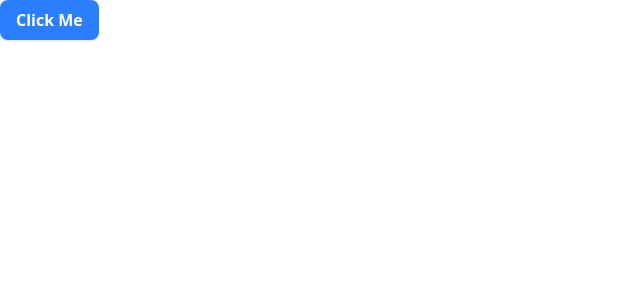
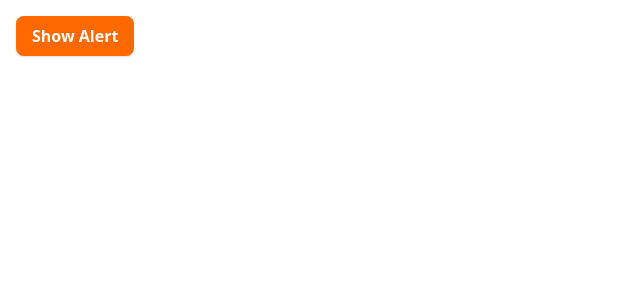
Before and after one commit to nazmulh24/React_Basic, a React (Vite) app: page / in a window 1280 px wide. Shown: the top 300 px of the page, without its empty margins (0-640 px from the left). Built offline with nearby package versions, Linux system fonts and the light colour scheme.

Commit message:
Also PlayWithButton code...

```diff
--- a/src/components/Alert.jsx
+++ b/src/components/Alert.jsx
@@ -1,6 +1,8 @@
-import React, { useState } from "react";
-
-const Alert = ({ message = "This is an alert message!", type = "info" }) => {
+const Alert = ({
+  message = "This is an alert message!",
+  type = "info",
+  onClose,
+}) => {
   const alertTypes = {
     info: "bg-blue-200 text-blue-500 border-blue-500",
     success: "bg-green-200 text-green-500 border-green-500",
@@ -8,16 +10,15 @@ const Alert = ({ message = "This is an alert message!", type = "info" }) => {
     danger: "bg-red-200 text-red-500 border-red-500",
   };
 
-  const [visible, setVisible] = useState(true);
-
-  if (!visible) return null;
-
   return (
     <div
       className={`flex justify-between items-center gap-10 px-4 py-2 w-fit rounded-lg ${alertTypes[type]} `}
     >
       <span>{message}</span>
-      <button className="font-bold" onClick={() => setVisible(false)}>
+      <button
+        onClick={onClose}
+        className="text-lg transition-all duration-300 transform hover:scale-125"
+      >
         ✘
       </button>
     </div>
--- a/src/components/Button.jsx
+++ b/src/components/Button.jsx
@@ -10,11 +10,10 @@ const Button = ({ handleClick, children, color = "primary" }) => {
     alert: "bg-yellow-500 hover:bg-yellow-600",
   };
 
+  const classes = `${buttonColors[color]} text-white font-bold py-2 px-4 rounded-lg shadow`;
+
   return (
-    <button
-      onClick={handleClick}
-      className={`${buttonColors[color]} text-white font-bold py-2 px-4 rounded-lg shadow`}
-    >
+    <button type="button" onClick={handleClick} className={classes}>
       {children || "Click Me"}
     </button>
   );
--- a/src/components/PlayWithButton.jsx
+++ b/src/components/PlayWithButton.jsx
@@ -3,18 +3,28 @@ import Alert from "./Alert";
 import Button from "./Button";
 
 const PlayWithButton = () => {
-  const handleClick = () => {
-    console.log("Button clicked!");
+  const [alertVisible, setAlertVisible] = useState(false);
+
+  const handleShowAlert = () => {
+    setAlertVisible(true);
   };
 
-  const [alertVisible, setAlertVisible] = useState(false);
+  const handleCloseAlert = () => {
+    setAlertVisible(false);
+  };
 
   return (
-    <div>
+    <div className="p-4">
       {alertVisible && (
-        <Alert type="warning" message="This is a warning alert!" />
+        <Alert
+          type="warning"
+          message="This is a warning alert!"
+          onClose={handleCloseAlert}
+        />
       )}
-      <Button handleClick={() => setAlertVisible(true)}>Click Me</Button>
+      <Button color="warning" handleClick={handleShowAlert}>
+        Show Alert
+      </Button>
     </div>
   );
 };
```
